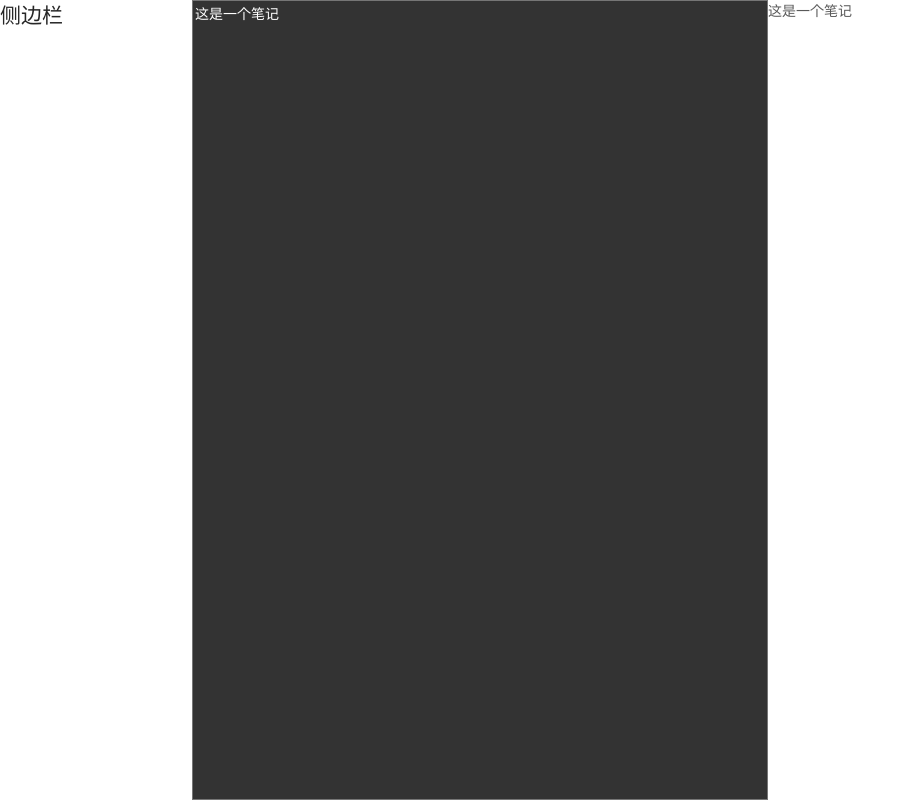
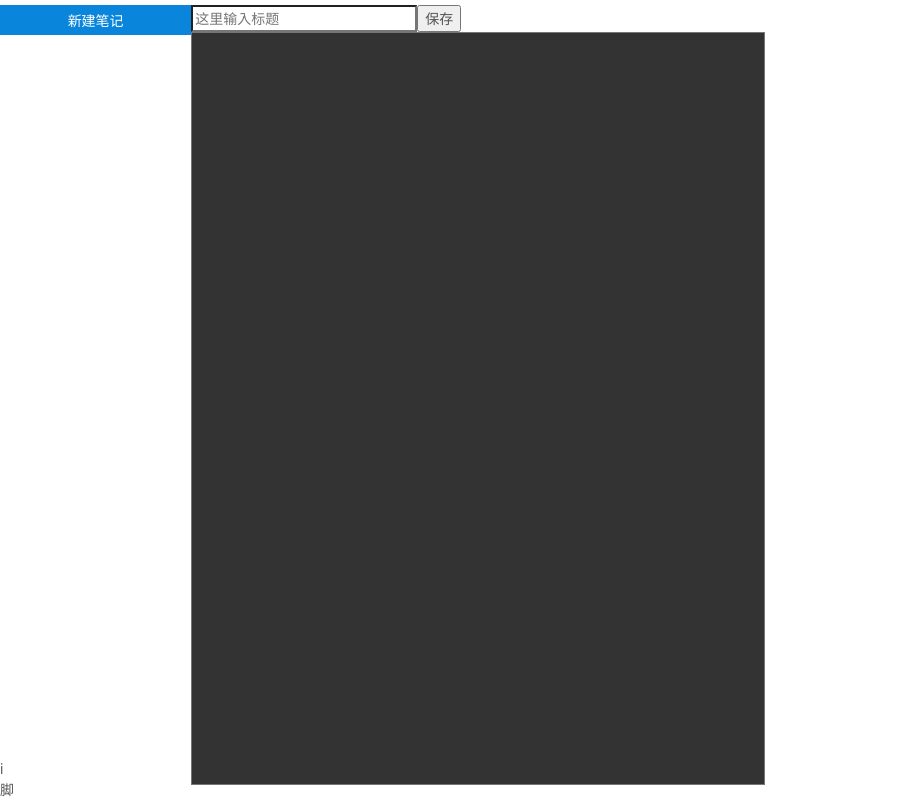
Before and after one commit to ayhwtian/hw-markdown, a Vue app: page / in a window 1280 px wide. Shown: the whole page, without its empty margins (0-915 px from the left). Built offline with nearby package versions, Linux system fonts and the light colour scheme.

Commit message:
'今天遇到问了了，明天需要把过程捋捋'

```diff
--- a/src/App.vue
+++ b/src/App.vue
@@ -1,8 +1,20 @@
 <template>
   <div id="app">
-      <div><h2>侧边栏</h2></div>
-      <textarea id="txt-area" v-model="content">{{content}}</textarea>
-      <div v-html="notePreview">{{notePreview}}</div>
+    <div class="content">
+      <div class="side-bar">
+        <div class="btn"><button @click="addNote" :title="addBtnTitle">新建笔记</button></div>
+        <div class="list"
+             v-for="note in notes"
+             @click="selectNote(note)" :class="{selected:note === selectedNote}">{{note.title}}</div>
+      </div>
+      <div class="edit-panel">
+        <input type="text" placeholder="这里输入标题" v-model="title">
+        <button>保存</button>
+        <textarea id="txt-area"></textarea>
+      </div>
+      <div class="show-panel" v-html="notePreview">{{notePreview}}</div>
+    </div>i
+    <footer>脚</footer>
   </div>
 </template>
 
@@ -14,21 +26,54 @@ export default {
     name: 'App',
     data() {
       return {
-      content: '这是一个笔记'
+        content: {},
+        notes: [],
+        title: '',
+        selectedID: null
       }
     },
     computed: {
-    notePreview() {
-      return marked(this.content);
+      // notePreview() {
+      //   // Markdown转换为HTML
+      //   return this.selectedNote ? marked(this.selectedNote.content) : ''
+      // },
+      addBtnTitle() {
+        return this.notes.length + '条笔记已保存'
+      },
+      selectedNote() {
+      //  返回与选择ID一样的笔记内容
+        return this.notes.find(note => note.id === this.selectedID)
       }
     },
-  watch: {
-    content(val,oldVal) {
-        console.log('new note:', val, 'old note:', oldVal)
+    // watch: {
+    //   content: 'saveNote',
+    //   // immediate: true
+    // },
+    methods: {
+      // saveNote() {
+      //   localStorage.setItem('content', this.content)
+      // },
+      addNote() {
+        const time = Date.now()
+        //  新笔记默认值
+        const note = {
+          id: String(time),
+          title: this.title,
+          content:this.content,
+          created: time,
+          favorite: false
+        }
+        // 添加到列表中
+        this.notes.push(note)
+      },
+      selectNote(note) {
+        console.log('this.selectedID');
+        return this.selectedID = note.id
       }
     },
-  // immediate: true
+
   }
+
 </script>
 
 <style lang="less">
@@ -40,15 +85,54 @@ export default {
     #app {
       display: -webkit-flex; /*Safari*/
       display: flex;
+      flex-direction: column;
       height: 100%;
     }
 
-    #app>div:first-child {
+
+    .content {
+      display: flex;
+      height: 100%;
+      margin-top: 5px;
+    }
+
+    .side-bar {
+      display: flex;
       width: 15%;
+      flex-direction: column;
+      /*justify-content: center;*/
+      align-items: center;
+    }
+
+    .btn {
+      text-align: center;
+      width: 100%;
+      background-color: #0985db;
+    }
+    .btn button {
+      border: none;
+      height: 30px;
+      width: 100%;
+      background-color: transparent;
+      color: #FFFFFF;
+    }
+    .list {
+      height: 50px;
+      line-height: 50px;
+      padding-left: 10px;
+      margin-left: 20px;
+      width: 100%;
+      border-bottom: solid #E9E9E9 1px;
+    }
+
+
+    .edit-panel {
+      width: 45%;
+      height: 100%;
     }
 
     #txt-area {
-        width: 45%;
+        width: 100%;
         height: 100%;
         background-color: #333333;
         color: #FFFFFF;
@@ -56,7 +140,14 @@ export default {
         resize: none;
     }
 
-    #app>div:nth-child(3) {
+    .show-panel {
       width: 40%;
+      margin-top: 0;
+      padding-top: 0;
+      margin-left: 5px;
+      padding-left: 5px;
+    }
+    .selected {
+      background-color: #42b983;
     }
 </style>
```
Lines whose indentation alone changed are shown as unchanged.
